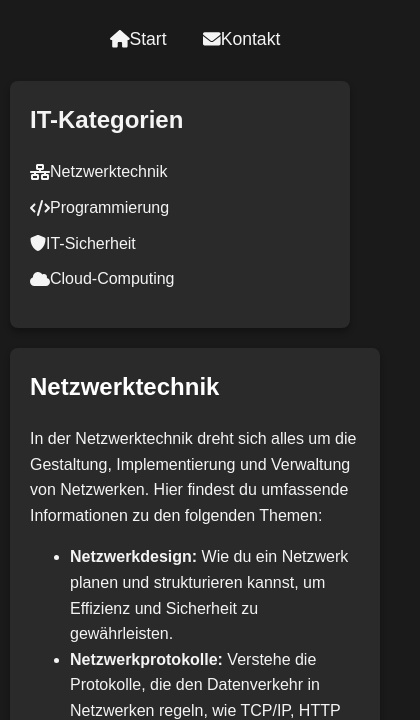
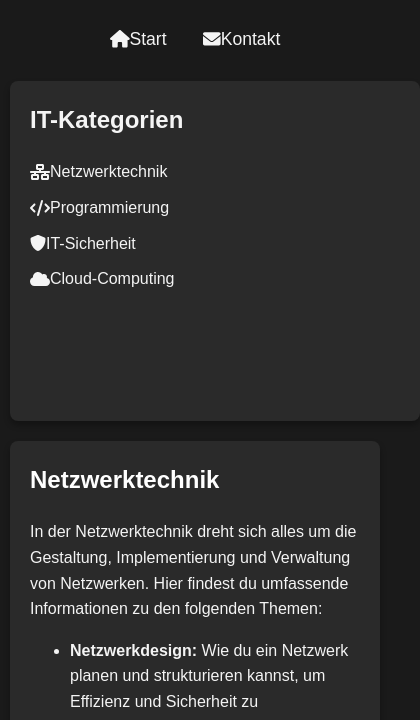
Before and after one commit to lll-llllIIII/Elektrotechnik, a plain HTML site: page it.html in a window 390 px wide. Shown: the part 77-797 px from the top of the page, 420 px wide, since content can reach past the window. Drawn offline with Linux system fonts and the light colour scheme.

Commit message:
Add files via upload

```diff
--- a/styles.css
+++ b/styles.css
@@ -7,6 +7,7 @@ body {
     background-color: #1a1a1a;
     color: #f4f4f4;
     transition: background-color 0.3s ease, color 0.3s ease;
+    overflow-x: hidden; /* Verhindert horizontales Scrollen */
 }
 
 header {
@@ -51,16 +52,15 @@ nav a:hover {
     display: flex;
     flex-direction: row;
     margin: 20px;
+    gap: 20px; /* Abstand zwischen Sidebar und Content */
 }
 
 /* Sidebar */
 .sidebar {
-    flex: 1;
-    max-width: 300px;
+    flex: 0 0 300px; /* Festgelegte Breite */
     padding: 20px;
     background: #2a2a2a;
     color: #f4f4f4;
-    margin-right: 20px;
     border-radius: 8px;
     transition: background-color 0.3s ease, color 0.3s ease;
     box-shadow: 0 4px 6px rgba(0, 0, 0, 0.3);
@@ -134,16 +134,16 @@ footer {
     .container {
         flex-direction: column;
         margin: 10px;
+        gap: 20px; /* Abstand zwischen Sidebar und Content auf kleinen Bildschirmen */
     }
 
     .sidebar {
         width: 100%;
-        margin-right: 0;
-        margin-bottom: 20px;
+        margin: 0;
     }
 
     .content {
-        margin-left: 0;
+        margin: 0;
     }
 }
 
```
